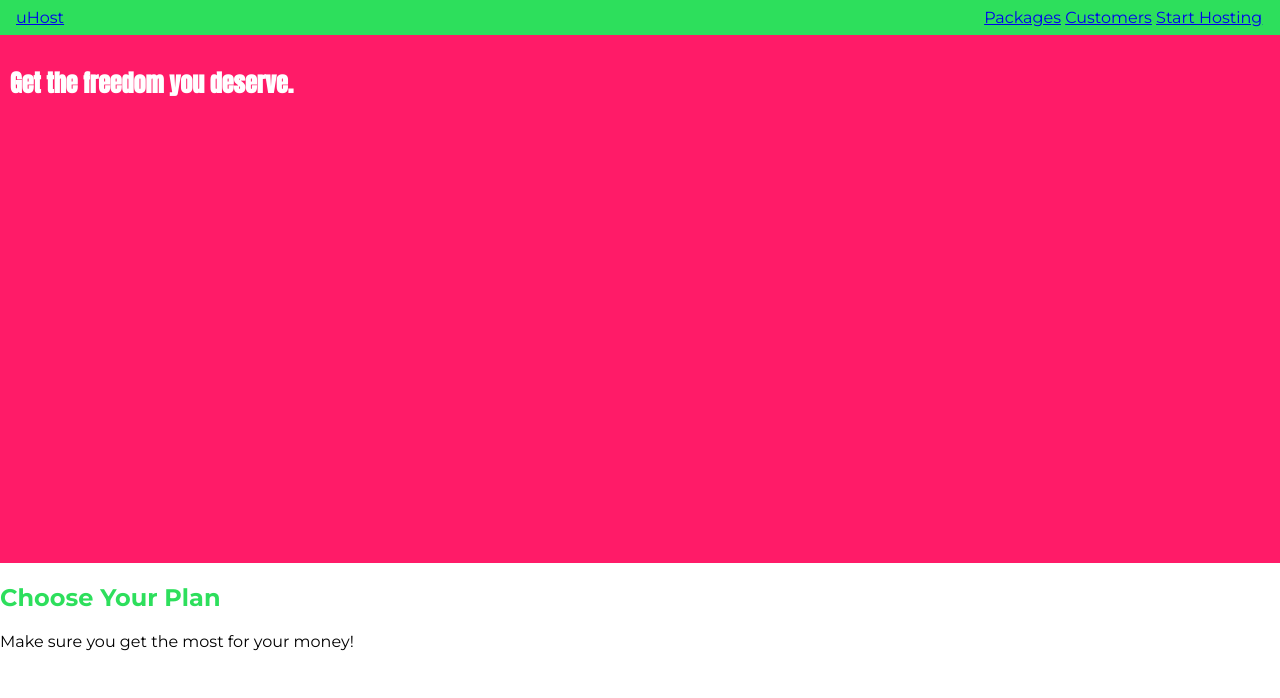
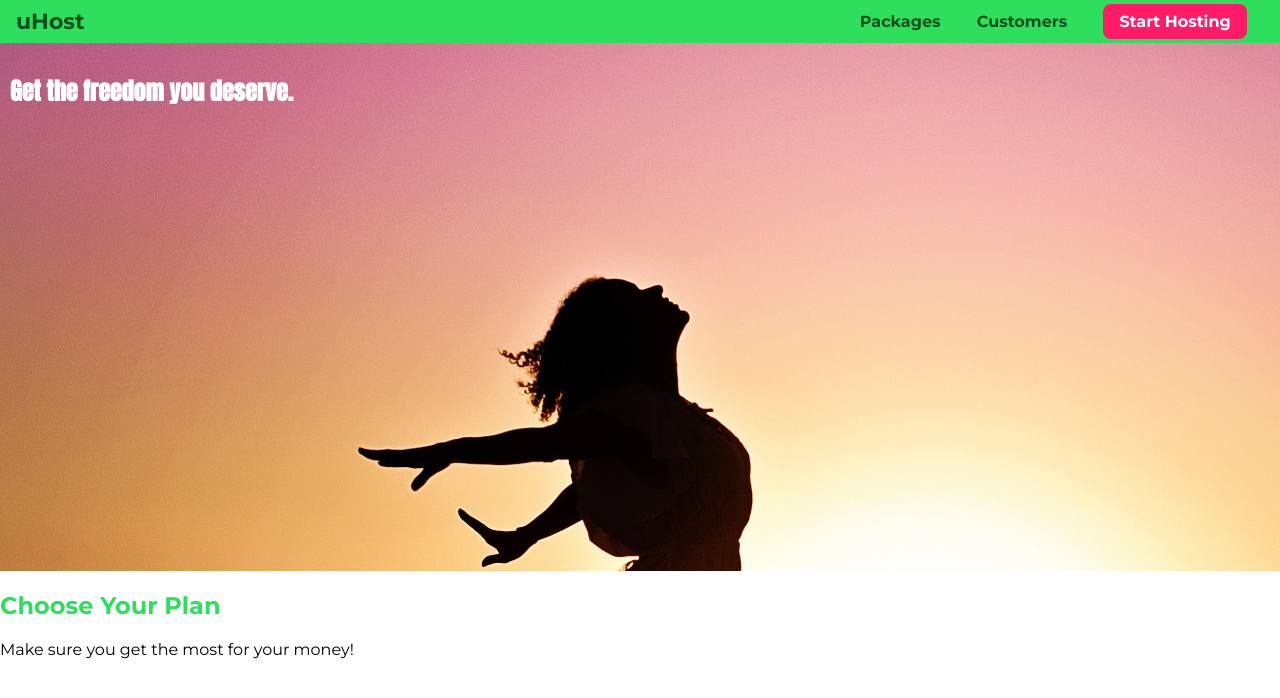
Before and after one commit to tercette/webpage-project, a plain HTML site: page index.html in a window 1280 px wide. Drawn offline with Linux system fonts and the light colour scheme.

Commit message:
mudanca sophia

```diff
--- a/index.html
+++ b/index.html
@@ -14,7 +14,7 @@
 <body>
     <header class="main-header">
         <div>
-            <a href="index.html">
+            <a href="index.html" class="main-header__brand">
                 uHost
             </a>
         </div>
@@ -26,7 +26,7 @@
                 <li class="main-nav__item">
                     <a href="customers/index.html">Customers</a>
                 </li>
-                <li class="main-nav__item">
+                <li class="main-nav__item main-nav__item--cta">
                     <a href="start-hosting/index.html">Start Hosting</a>
                 </li>
             </ul>
--- a/main.css
+++ b/main.css
@@ -8,7 +8,7 @@ body {
 }
 
 #product-overview {
-    background: #ff1b68;
+    background: url("freedom.jpg");
     width: 100%;
     height: 528px;
     padding: 10px;
@@ -28,14 +28,24 @@ body {
     background: #2ddf5c;
     padding: 8px 16px;
 }
+
 .main-header > div {
     display: inline-block;
+    vertical-align: middle;
+}
+
+.main-header__brand {
+    color: #0e4f1f;
+    text-decoration: none;
+    font-weight: bold;
+    font-size: 22px;
 }
 
 .main-nav {
     display: inline-block;
     text-align: right;
-    width: calc(100% - 54px);
+    width: calc(100% - 74px);
+    vertical-align: middle;
 }
 
 .main-nav__items {
@@ -46,4 +56,33 @@ body {
 
 .main-nav__item {
     display: inline-block;
+    margin: 0 16px;
 }
+
+.main-nav__item a {
+    text-decoration: none;
+    color: #0e4f1f;
+    font-weight: bold;
+    padding: 3px 0;
+}
+
+.main-nav__item a:hover,   /* pseudo classes */
+.main-nav__item a:active {
+    color: white;
+    font-weight: bold;
+    border-bottom: 5px solid white;
+}
+
+.main-nav__item--cta a {
+    color: white;
+    background: #ff1b68;
+    padding: 8px 16px;
+    border-radius: 8px;
+}
+
+.main-nav__item--cta a:hover,
+.main-nav__item--cta a:active {
+    color: #ff1b68;
+    background: white;
+    border: none;
+}
```
Also changed, not shown: freedom.jpg (added).
